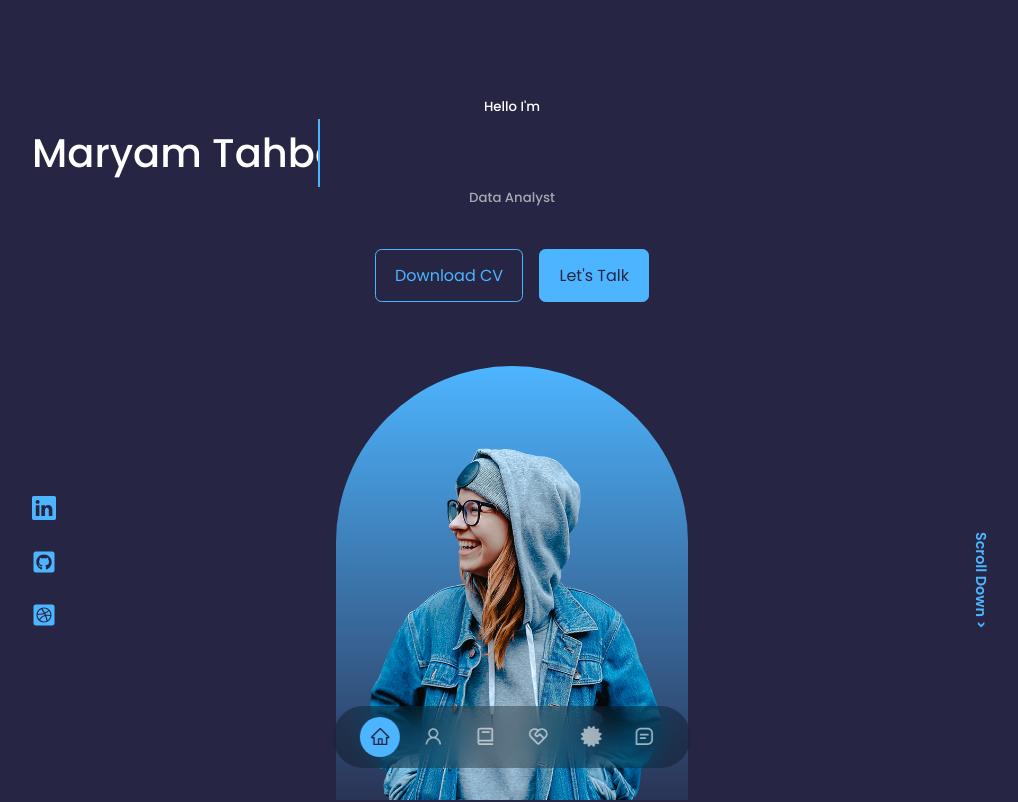
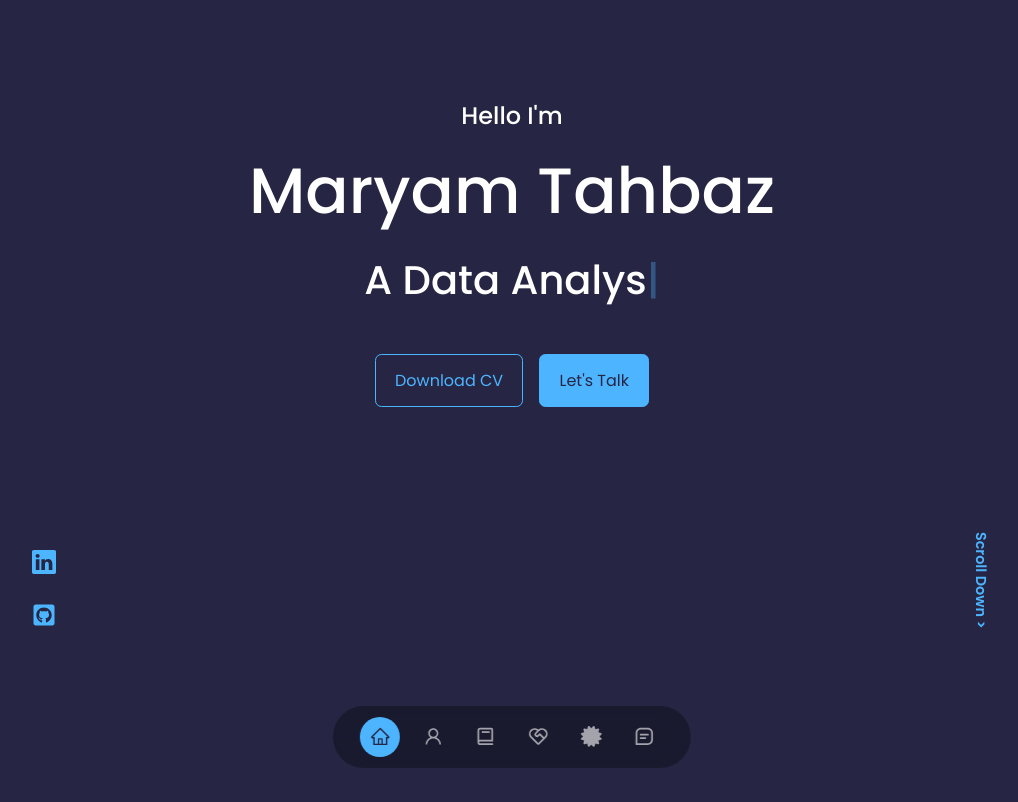
Before and after one commit to sinagss/portfolio, a React (Create React App) app: page / in a window 1280 px wide. Shown: the top 802 px of the page, without its empty margins (128-1146 px from the left). Built offline with nearby package versions, Linux system fonts and the light colour scheme.

Commit message:
fixed typing effect and hero picture

```diff
--- a/package.json
+++ b/package.json
@@ -19,6 +19,7 @@
     "react": "^18.2.0",
     "react-dom": "^18.2.0",
     "react-icons": "^4.7.1",
+    "react-on-screen": "^2.1.1",
     "react-router-dom": "^6.6.1",
     "react-scripts": "^5.0.1",
     "save-dev": "^0.0.1-security",
--- a/src/components/about/About.jsx
+++ b/src/components/about/About.jsx
@@ -15,7 +15,9 @@ const About = () => {
       <div className="container about__container">
         <div className="about__me">
           <div className="about__me-image">
-            <img src={ABOUT} alt="About" />
+            <div className="about__me-image-div">
+              <img src={ABOUT} alt="About" />
+            </div>
           </div>
         </div>
 
--- a/src/components/about/about.css
+++ b/src/components/about/about.css
@@ -31,6 +31,18 @@
 .about__me-image:hover {
   transform: rotate(0deg);
 }
+
+.about__me-image-div {
+  color: var(--color-primary);
+  /* border: 2px solid red; */
+  background: linear-gradient(
+    -45deg,
+    transparent,
+    var(--color-primary),
+    transparent
+  );
+}
+
 
 .about__cards {
   display: grid;
--- a/src/components/header/Header.jsx
+++ b/src/components/header/Header.jsx
@@ -1,19 +1,71 @@
-import React, { useState } from "react";
+import React, { useState, useEffect } from "react";
 import "./header.css";
 import CTA from "./CTA";
-import HERO from "../../assets/me.png";
+// import HERO from "../../assets/me.png";
 import HeaderSocials from "./HeaderSocials";
+import TrackVisibility from "react-on-screen";
 
 const Header = () => {
+  const initialDelta = 150;
+
+  const [loopNum, setLoopNum] = useState(0);
+  const [isDeleting, setIsDeleting] = useState(false);
+  const toRotate = [
+    "A Project Manager",
+    "A Data Analyst",
+    "And a T-SQL Expert",
+  ];
+  const [text, setText] = useState("");
+  const [delta, setDelta] = useState(initialDelta);
+  const period = 140;
+
+  useEffect(() => {
+    let ticker = setInterval(() => {
+      tick();
+    }, delta);
+
+    const timer = setTimeout(() => {}, 10000);
+
+    return () => {
+      clearInterval(ticker);
+      clearTimeout(timer);
+    };
+  }, [text, delta]);
+
+  const tick = () => {
+    let i = loopNum % toRotate.length;
+    let fullText = toRotate[i];
+    let updatedText = isDeleting
+      ? fullText.substring(0, text.length - 1)
+      : fullText.substring(0, text.length + 1);
+    setText(updatedText);
+
+    // if (isDeleting) {
+    //   setDelta((prevDelta) => prevDelta / 2);
+    // }
+
+    if (!isDeleting && updatedText === fullText) {
+      setIsDeleting(true);
+      setDelta(period);
+    } else if (isDeleting && updatedText === "") {
+      setIsDeleting(false);
+      setLoopNum(loopNum + 1);
+      setDelta(initialDelta);
+    }
+  };
+
   const [activeNav, setActiveNav] = useState("#home");
   return (
     <header id="home">
       <div className="container header__container">
-        <h5>Hello I'm</h5>
-        <div className="type_container">
-          <h1 className="typed">Maryam Tahbaz</h1>
-        </div>
-        <h5 className="text-light">Data Analyst</h5>
+        <h2>Hello I'm</h2>
+        <h1 className="hero-name">Maryam Tahbaz</h1>
+        <TrackVisibility>
+          <h1 className="hero-skills">
+            {text}
+            <span className="carret">|</span>
+          </h1>
+        </TrackVisibility>
 
         {/* Call To Action buttons */}
         <CTA />
@@ -22,9 +74,9 @@ const Header = () => {
         <HeaderSocials />
 
         {/* Hero image */}
-        <div className="hero">
+        {/* <div className="hero">
           <img src={HERO} alt="Hero" />
-        </div>
+        </div> */}
 
         {/* Scroll down link*/}
         <a
--- a/src/components/header/HeaderSocials.jsx
+++ b/src/components/header/HeaderSocials.jsx
@@ -1,20 +1,25 @@
-import React from 'react'
-import {BsLinkedin} from 'react-icons/bs';
-import {FaDribbbleSquare, FaGithubSquare} from 'react-icons/fa';
+import React from "react";
+import { BsLinkedin } from "react-icons/bs";
+import { FaGithubSquare } from "react-icons/fa";
 
 const HeaderSocials = () => {
   return (
     <div className="header__socials">
-        {/* Linkedin Icon */}
-        <a href="https://www.linkedin.com/in/maryam-tahbaz-283868119?originalSubdomain=ir" target="_blank" rel="noreferrer"><BsLinkedin/></a>
+      {/* Linkedin Icon */}
+      <a
+        href="https://www.linkedin.com/in/maryam-tahbaz-283868119?originalSubdomain=ir"
+        target="_blank"
+        rel="noreferrer"
+      >
+        <BsLinkedin />
+      </a>
 
-        {/* Github Icon */}
-        <a href="http://github.com" target="_blank" rel="noreferrer"><FaGithubSquare/></a>
+      {/* Github Icon */}
+      <a href="http://github.com" target="_blank" rel="noreferrer">
+        <FaGithubSquare />
+      </a>
+    </div>
+  );
+};
 
-        {/* Dribble Icon */}
-        <a href="http://dribble.com" target="_blank" rel="noreferrer"><FaDribbbleSquare/></a>
-    </div>
-  )
-}
-
-export default HeaderSocials
+export default HeaderSocials;
--- a/src/components/header/header.css
+++ b/src/components/header/header.css
@@ -10,32 +10,23 @@ header {
   position: relative;
 }
 
-.typed_container{
-  font-size: 24px;
-  display: grid;
-  place-items: center;
-  width: fit-content;
+.hero-name {
+  font-size: 4rem;
 }
 
-.typed {
-  position: relative;
-  overflow: hidden;
-  white-space: nowrap;
-  border-right: 2px solid;
-  width: 0;
-  animation: typing 3s steps(30, end) forwards, blinking 2s infinite;
-  animation-iteration-count: infinite;
+.carret {
+  font-weight: 500;
+  animation: carret 0.9s infinite;
 }
 
-@keyframes typing {
-  from { width: 0 }
-  to { width: 100% }
+.hidden {
+  display: none;
 }
 
-@keyframes blinking {
-  0% {border-color: transparent}
-  50% {border-color: var(--color-primary)}
-  100% {border-color: transparent}
+@keyframes carret {
+  0% {color: transparent}
+  50% {color: var(--color-primary)}
+  100% {color: transparent}
 }
 
 
--- a/src/components/nav/Nav.jsx
+++ b/src/components/nav/Nav.jsx
@@ -12,6 +12,7 @@ const Nav = () => {
   return (
     <nav>
       {/* Home button */}
+      <div className="nav-title">
         <a
           href="#home"
           onClick={() => setActiveNav("#home")}
@@ -19,6 +20,7 @@ const Nav = () => {
         >
           <AiOutlineHome />
         </a>
+      </div>
 
       {/* About button */}
       <a
--- a/src/components/nav/nav.css
+++ b/src/components/nav/nav.css
@@ -31,6 +31,12 @@ nav a.active {
   color: var(--color-bg);
 }
 
+nav-title p {
+  font-size: 0.5rem;
+  color: red;
+
+}
+
 /* ================== MEDIA QUERIES (SMALL DEVICES) ================= */
 @media screen and (max-width: 400px) {
   nav {
```
Also changed, not shown: 1 other file (tests, documents, lock files or other folders). Lines whose indentation alone changed are shown as unchanged.
